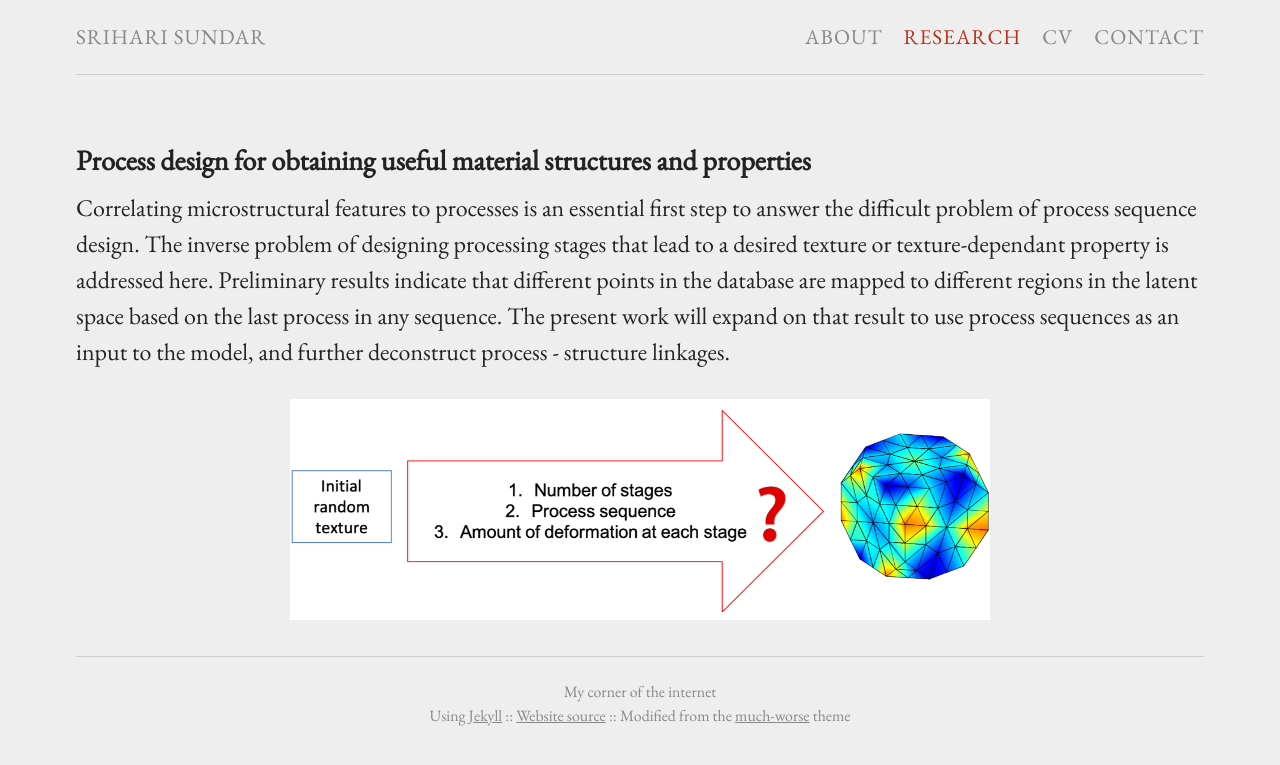
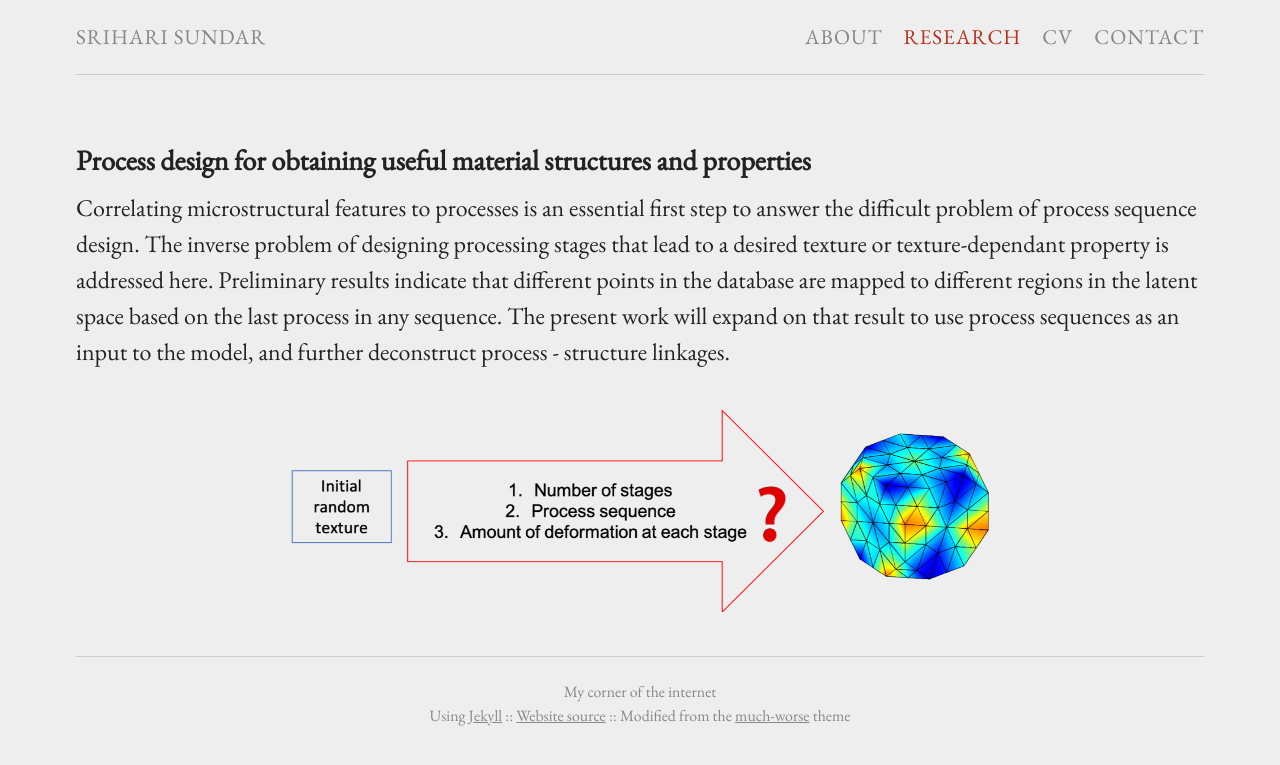
Before and after one commit to sriharisundar/sriharisundar.github.io, a Jekyll site: the page built from research.md, in a window 1280 px wide. Shown: the top 765 px of the page. Built offline with Jekyll 4.4.1, drawn with Linux system fonts in a browser that asks for light colours.

Commit message:
Modify image background color and size

```diff
--- a/_includes/image.html
+++ b/_includes/image.html
@@ -1,9 +1,9 @@
 <div class="captioned-img align{{include.align}}">
     <a href="{{ include.url }}">
     {% if include.width %}
-    <img src="{{ include.url }}" width="{{ include.width }}" style="background-color:white;" />
+    <img src="{{ include.url }}" width="{{ include.width }}"  />
     {% else if include.height %}
-    <img src="{{ include.url }}" height="{{ include.height }}" style="background-color:white;"/>
+    <img src="{{ include.url }}" height="{{ include.height }}" />
     {% else %}
     <img src="{{ include.url }}" />
     {% endif %}</a>{% if include.caption %}{{ include.caption }}{% endif %}
```
